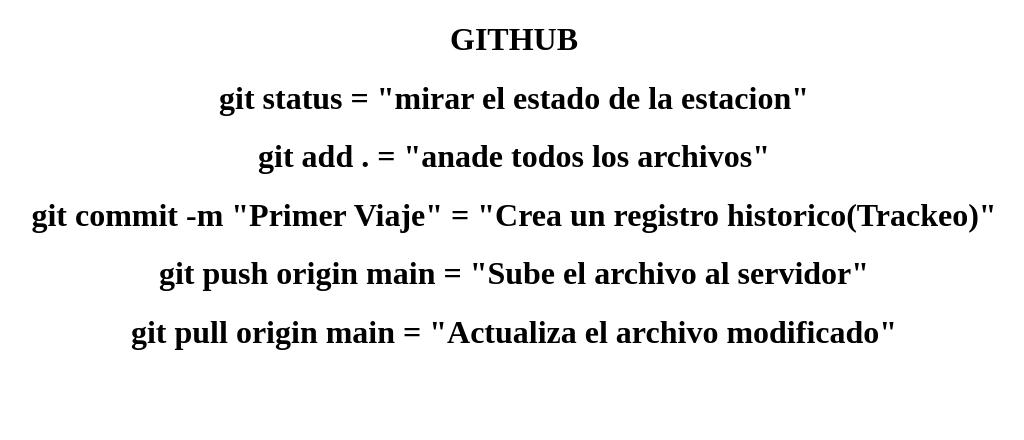
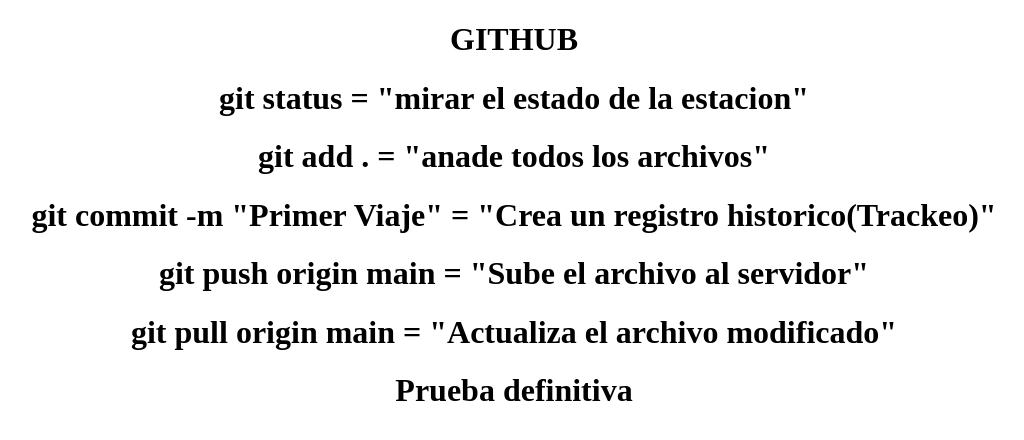
Before and after one commit to Fenzry/into-web, a plain HTML site: page index.html in a window 1280 px wide. Shown: the whole page, without its empty margins (126-1150 px from the left). Drawn offline with Linux system fonts and the light colour scheme.

Commit message:
Cuarto Viaje

```diff
--- a/index.html
+++ b/index.html
@@ -13,5 +13,6 @@
     <center><h1>git commit -m "Primer Viaje" = "Crea un registro historico(Trackeo)"</h1></center>
     <center><h1>git push origin main = "Sube el archivo al servidor"</h1></center>
     <center><h1>git pull origin main = "Actualiza el archivo modificado"</h1></center>
+    <center><h1>Prueba definitiva</h1></center>
 </body>
 </html>
```
